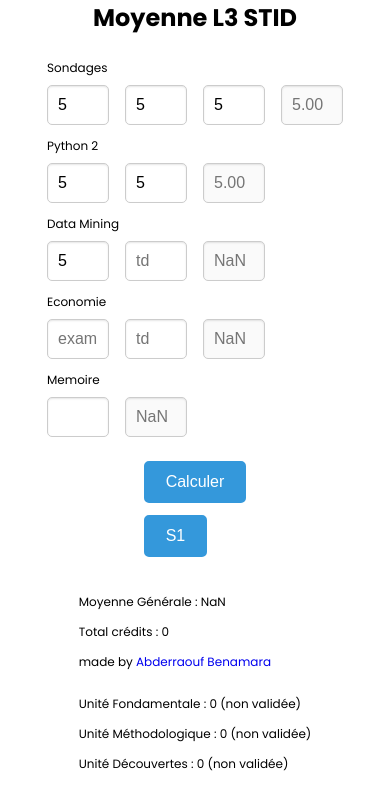
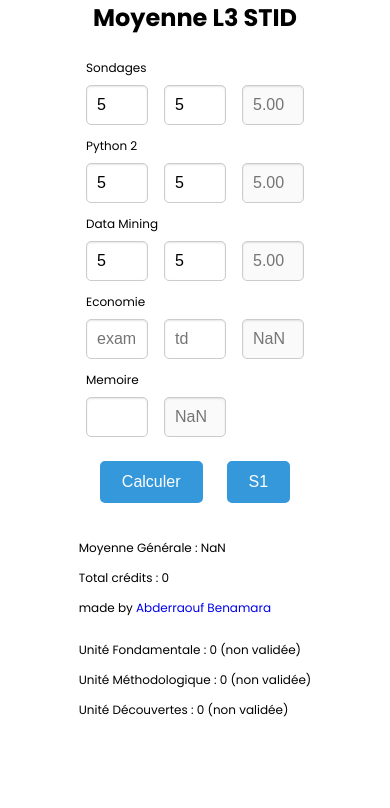
Before and after one commit to Schismond/moyenne-L3, a plain HTML site: page semestreTwo.html in a window 390 px wide. Both pictures are taken after typing "5", "5", "5", "5", "5", "5" into the empty fields and a click on the button "Calculer". Drawn offline with Linux system fonts and the light colour scheme.

Commit message:
fix S2 sondage TP

```diff
--- a/semestreTwo.html
+++ b/semestreTwo.html
@@ -36,14 +36,6 @@
                   name=""
                   id="tdSondages"
                   placeholder="td"
-                />
-                <input
-                  type="number"
-                  min="0"
-                  max="20"
-                  name=""
-                  id="tpSondages"
-                  placeholder="tp"
                 />
                 <input
                   type="number"
@@ -166,9 +158,9 @@
         </main>
         <div class="btn">
           <button type="submit" id="sub">Calculer</button>
-          <a href="/index.html"><button type="submit" id="semesterTwo">
-            S1
-          </button></a>
+          <a href="/index.html"
+            ><button type="submit" id="semesterTwo">S1</button></a
+          >
         </div>
         <div class="affichages">
           <div class="a">
--- a/semestreTwo.js
+++ b/semestreTwo.js
@@ -2,7 +2,6 @@
 
 let examSondages = document.getElementById("examSondages");
 let tdSondages = document.getElementById("tdSondages");
-let tpSondages = document.getElementById("tpSondages");
 
 let examPython = document.getElementById("examPython");
 let tdPython = document.getElementById("tdPython");
@@ -81,7 +80,6 @@ class Stage extends Module {
 let notes = [
   examSondages,
   tdSondages,
-  tpSondages,
   examPython,
   tdPython,
   examDataM,
@@ -117,10 +115,9 @@ calculate.addEventListener("click", function () {
 
   /***************************************************** Modules ******************************************************/
 
-  let Sondages = new Module(
+  let Sondages = new ModuleSecondaire(
     examSondages.value,
     tdSondages.value,
-    tpSondages.value,
     3,
     7
   );
--- a/style.css
+++ b/style.css
@@ -7,7 +7,6 @@
 }
 
 body {
-  padding-block: 24px;
   min-height: 100vh;
   font-family: poppins, sans-serif;
   display: flex;
@@ -95,7 +94,7 @@ input[type="number"]::-webkit-outer-spin-button {
   margin: 0;
 }
 
-@media screen and (max-width: 426px) {
+@media screen and (max-width: 428px) {
   body {
     font-size: 12px;
     padding: 0px;
@@ -114,13 +113,8 @@ input[type="number"]::-webkit-outer-spin-button {
     gap: 0rem;
   }
 
-  .affichages >*>*{
-    margin-block:12px ;
-  }
-
-  .btn{
-    flex-direction: column;
-    gap: 12px;
+  .affichages > * > * {
+    margin-block: 12px;
   }
 }
 
```
